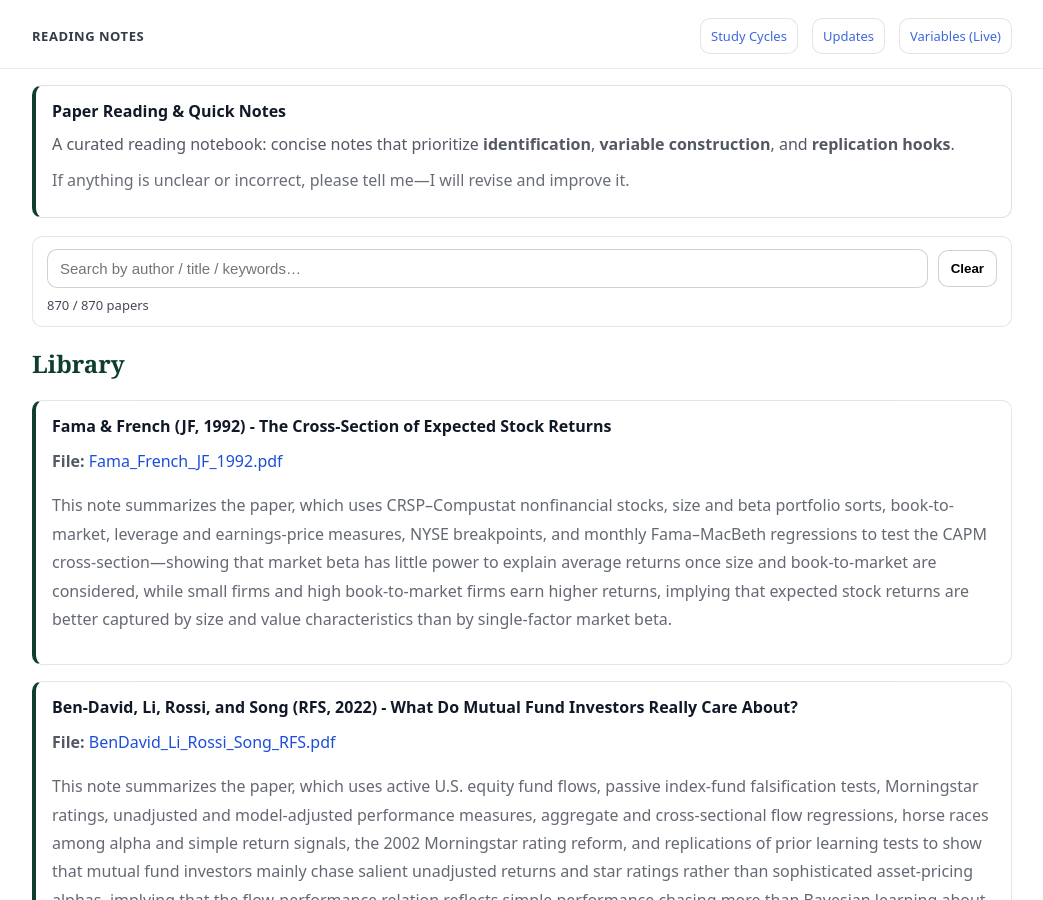
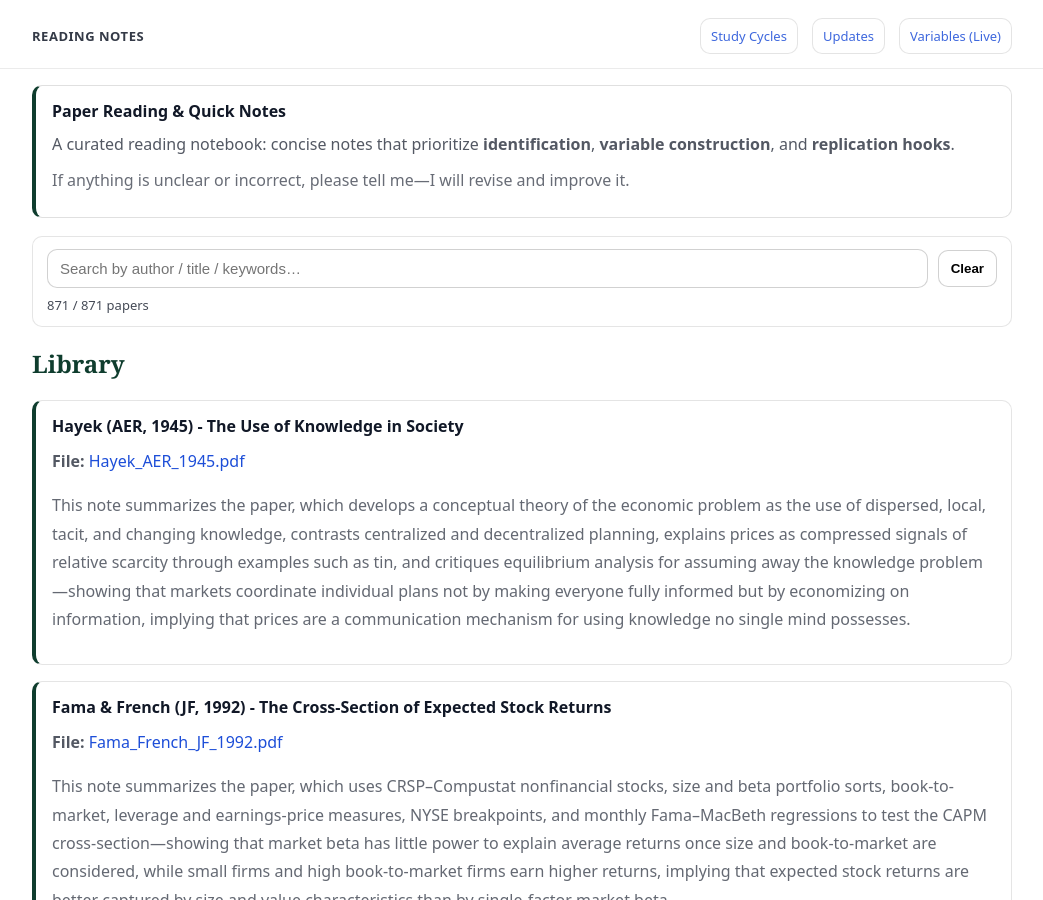
Before and after one commit to yaxinzn/study-archive, a Jekyll site: the page built from reading/index.md, in a window 1280 px wide and 900 px high. Shown: the whole window, without its empty margins (118-1161 px from the left). Built offline with Jekyll 4.4.1, drawn with Linux system fonts in a browser that asks for light colours.

Commit message:
Reading: add/update Hayek_AER_1945.pdf

```diff
--- a/_data/reading.yml
+++ b/_data/reading.yml
@@ -1,3 +1,7 @@
+- title: "Hayek (AER, 1945) - The Use of Knowledge in Society"
+  file: "Hayek_AER_1945.pdf"
+  desc: "This note summarizes the paper, which develops a conceptual theory of the economic problem as the use of dispersed, local, tacit, and changing knowledge, contrasts centralized and decentralized planning, explains prices as compressed signals of relative scarcity through examples such as tin, and critiques equilibrium analysis for assuming away the knowledge problem—showing that markets coordinate individual plans not by making everyone fully informed but by economizing on information, implying that prices are a communication mechanism for using knowledge no single mind possesses."
+
 - title: "Fama & French (JF, 1992) - The Cross-Section of Expected Stock Returns"
   file: "Fama_French_JF_1992.pdf"
   desc: "This note summarizes the paper, which uses CRSP–Compustat nonfinancial stocks, size and beta portfolio sorts, book-to-market, leverage and earnings-price measures, NYSE breakpoints, and monthly Fama–MacBeth regressions to test the CAPM cross-section—showing that market beta has little power to explain average returns once size and book-to-market are considered, while small firms and high book-to-market firms earn higher returns, implying that expected stock returns are better captured by size and value characteristics than by single-factor market beta."
```
Also changed, not shown: 1 other file.
